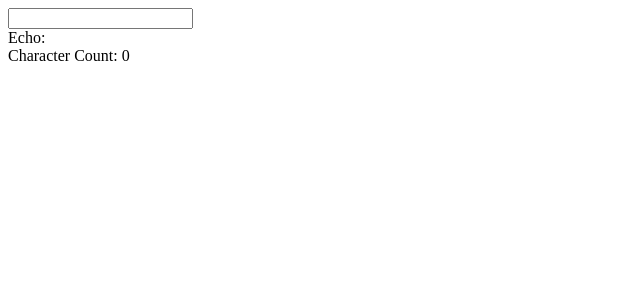
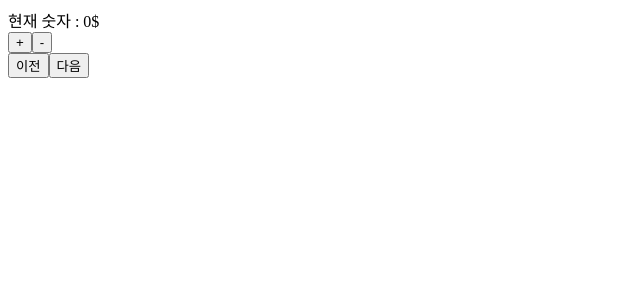
Before and after one commit to minchodang/recoil_practice, a React (Create React App) app: page /number in a window 1280 px wide. Shown: the top 300 px of the page, without its empty margins (0-640 px from the left). Built offline with nearby package versions, Linux system fonts and the light colour scheme.

Commit message:
add: controlNumber

```diff
--- a/package.json
+++ b/package.json
@@ -10,6 +10,7 @@
     "@types/node": "^16.11.36",
     "@types/react": "^18.0.9",
     "@types/react-dom": "^18.0.5",
+    "@types/react-router-dom": "^5.3.3",
     "@types/uuid": "^8.3.4",
     "node-sass": "^7.0.1",
     "react": "^18.1.0",
--- a/src/App.tsx
+++ b/src/App.tsx
@@ -1,8 +1,8 @@
-import CharacterCounter from './components/CharacterCounter';
+import Router from './Router';
 
 function App() {
   return (
-      <CharacterCounter/>
+      <Router/>
   );
 }
 
--- /dev/null
+++ b/src/Router.tsx
@@ -0,0 +1,16 @@
+import { BrowserRouter, Route, Routes } from 'react-router-dom';
+import CharacterCounter from './components/CharaterCounter/CharacterCounter';
+import Numbers from './components/ControlNumber/Numbers';
+
+
+
+export default function Router(){
+  return (
+    <BrowserRouter>
+      <Routes>
+        <Route path="/" element={<CharacterCounter />} />
+        <Route path="/number" element={<Numbers/>} />
+      </Routes>
+    </BrowserRouter>
+  );
+}
--- a/src/components/CharacterCount.tsx
+++ b/src/components/CharaterCounter/CharacterCount.tsx
@@ -1,6 +1,6 @@
 import { atom, selector, useRecoilState, useRecoilValue } from 'recoil'
 import { v1 } from 'uuid'
-import { charCountState, textState } from '../store/counter'
+import { charCountState, textState } from '../../store/Counter/counter'
 
 
 
--- a/src/components/CharacterCounter.tsx
+++ b/src/components/CharaterCounter/CharacterCounter.tsx
@@ -1,11 +1,19 @@
+import { useNavigate } from 'react-router-dom';
 import CharacterCount from './CharacterCount';
 import TextInput from './TextInput';
 
 export default function CharacterCounter() {
+  const navigate = useNavigate();
+
+  function next (){
+    navigate('/number')
+  }
+
   return (
     <div>
       <TextInput/>
       <CharacterCount/>
+      <button onClick={next}>다음</button>
     </div>
   );
 }
--- /dev/null
+++ b/src/components/ControlNumber/ControlNumber.tsx
@@ -0,0 +1,18 @@
+import { useRecoilState } from 'recoil';
+import { countState } from '../../store/ControllNumber/controll';
+
+export default function ControlNumber(){
+  const [count, setCount] = useRecoilState(countState);
+  const increase = ()=>{
+    setCount(count +1);
+  }
+  const decrease = ()=>{
+    setCount(count -1);
+  }
+  return (
+    <div>
+      <button onClick={increase}>+</button>
+      <button onClick={decrease}>-</button>
+    </div>
+  );
+}
--- /dev/null
+++ b/src/components/ControlNumber/DisplayNumber.tsx
@@ -0,0 +1,11 @@
+import { useRecoilState, useRecoilValue } from 'recoil';
+import { countWithUnitState } from '../../store/ControllNumber/controll';
+
+export default function DisplayNumber (){
+  const count = useRecoilValue(countWithUnitState)
+  return (
+    <div>
+      현재 숫자 : <span>{count}</span>
+    </div>
+  )
+}
--- /dev/null
+++ b/src/components/ControlNumber/Numbers.tsx
@@ -0,0 +1,25 @@
+import { useNavigate } from 'react-router-dom';
+import ControlNumber from './ControlNumber';
+import DisplayNumber from './DisplayNumber';
+
+export default function Numbers() {
+  const navigate = useNavigate();
+
+  function back(){
+    navigate('/');
+  }
+  function next(){
+    navigate('/todo')
+  }
+
+
+  return (
+    <div>
+      <DisplayNumber/>
+      <ControlNumber/>
+      <button onClick={back}>이전</button>
+      <button onClick={next}>다음</button>
+    </div>
+
+  );
+}
--- /dev/null
+++ b/src/store/ControllNumber/controll.ts
@@ -0,0 +1,14 @@
+import { atom, selector } from 'recoil';
+
+export const countState = atom({
+  key:"countState",
+  default:0
+})
+
+export const countWithUnitState = selector({
+  key:"countUnit",
+  get:({get}) =>{
+    const count = get(countState);
+    return count + "$";
+  }
+})
```
Also changed, not shown: src/components/CharaterCounter/TextInput.tsx (renamed from src/components/TextInput.tsx, +3 -5 lines), src/store/Counter/counter.ts (renamed from src/store/counter.ts), 2 other files (tests, documents, lock files or other folders).
